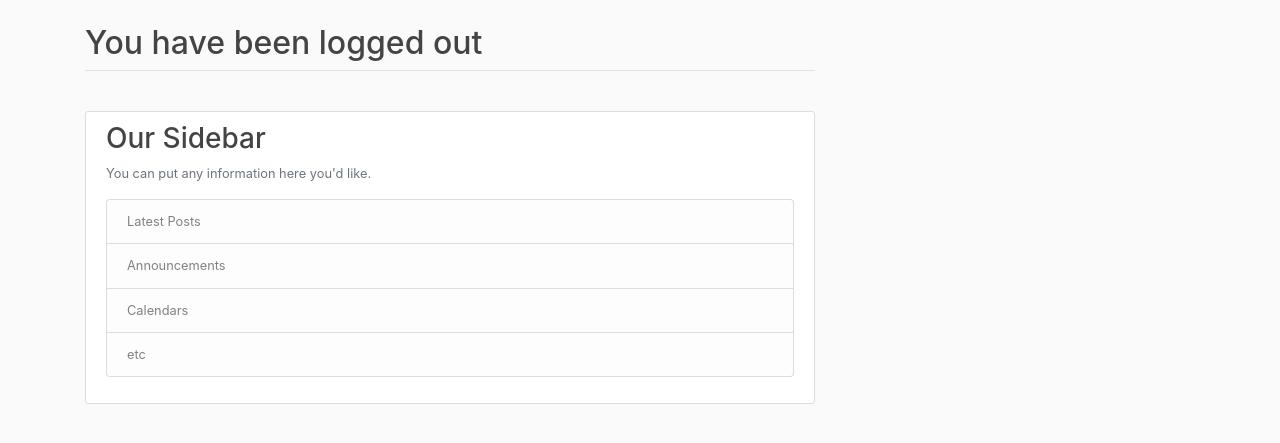
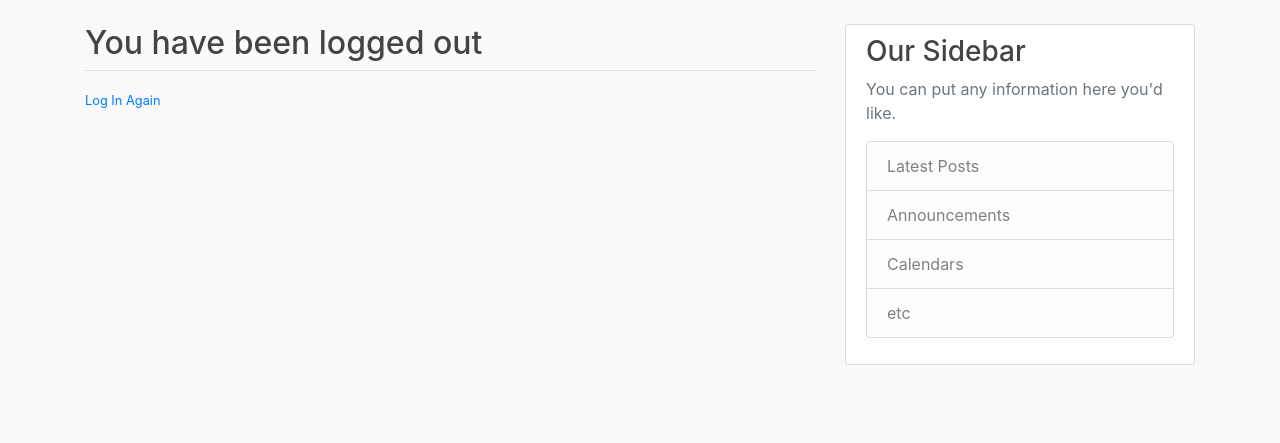
Before and after one commit to adamswonder/weblog, a Django app: page /logout/ in a window 1280 px wide. Shown: the part 56-499 px from the top of the page. Run offline with Django 4.2, Linux system fonts and the light colour scheme; some libraries are stand-ins or nearby versions.

Commit message:
🔧fix:login link fix

```diff
--- a/users/templates/users/logout.html
+++ b/users/templates/users/logout.html
@@ -3,7 +3,7 @@
     <h2>You have been logged out</h2>
     <div class="border-top pt-3">
         <small class="text-muted">
-            <a class="ml-2" href="{% url 'login' %}>Log In Again</a>
+            <a href="{% url 'login' %}">Log In Again</a>
         </small>
     </div>
 {% endblock content %}
```
